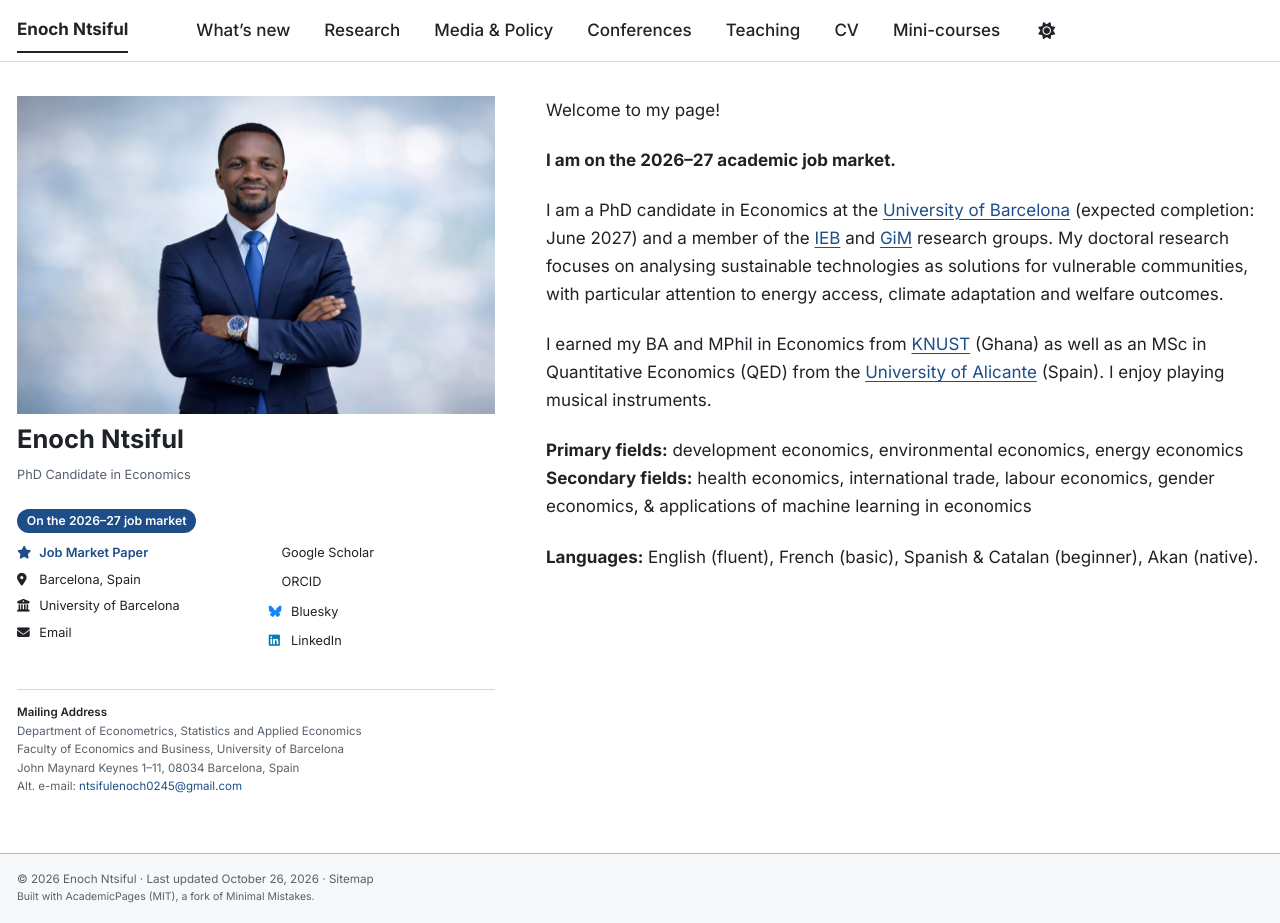
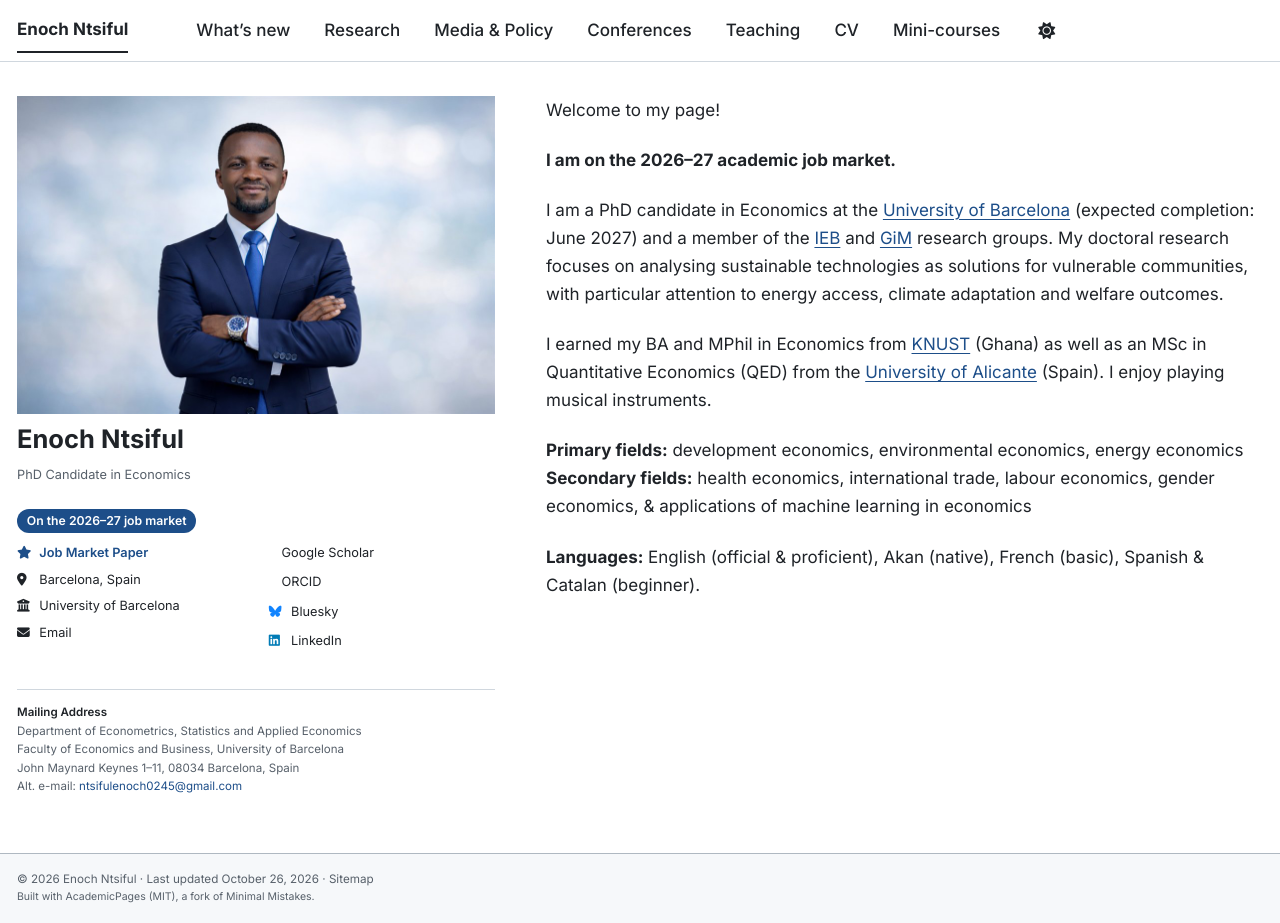
Before and after one commit to ntsifulenoch/ntsifulenoch.github.io, a Jekyll site: the page built from _pages/about.md, in a window 1280 px wide and 923 px high. Built offline with Jekyll 4.4.1, drawn with Linux system fonts in a browser that asks for light colours; a style sheet for code colours, icons or effects is not loaded.

Commit message:
Update about.md

```diff
--- a/_pages/about.md
+++ b/_pages/about.md
@@ -25,4 +25,4 @@ I enjoy playing musical instruments.
 **Primary fields:** development economics, environmental economics, energy economics
 **Secondary fields:** health economics, international trade, labour economics, gender economics, & applications of machine learning in economics
 
-**Languages:** English (fluent), French (basic), Spanish & Catalan (beginner), Akan (native).
+**Languages:** English (official & proficient), Akan (native), French (basic), Spanish & Catalan (beginner).
```
